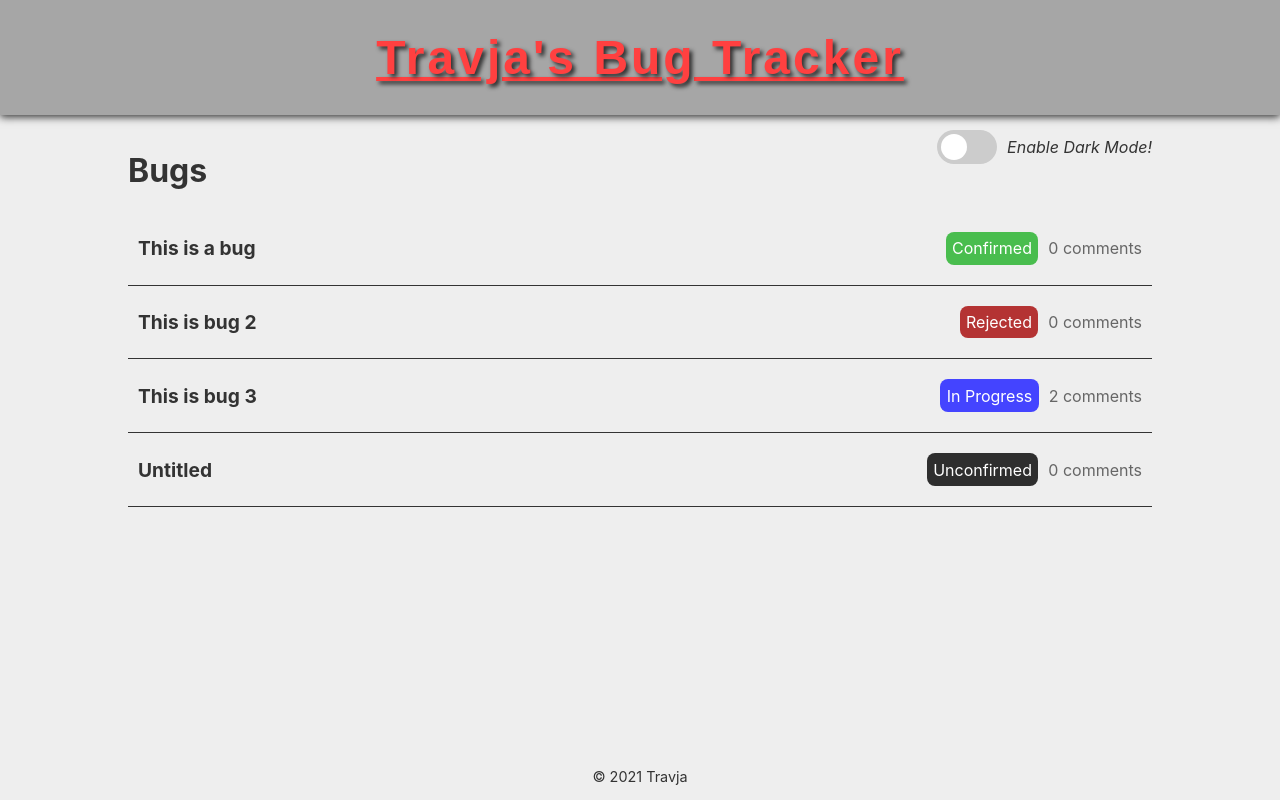
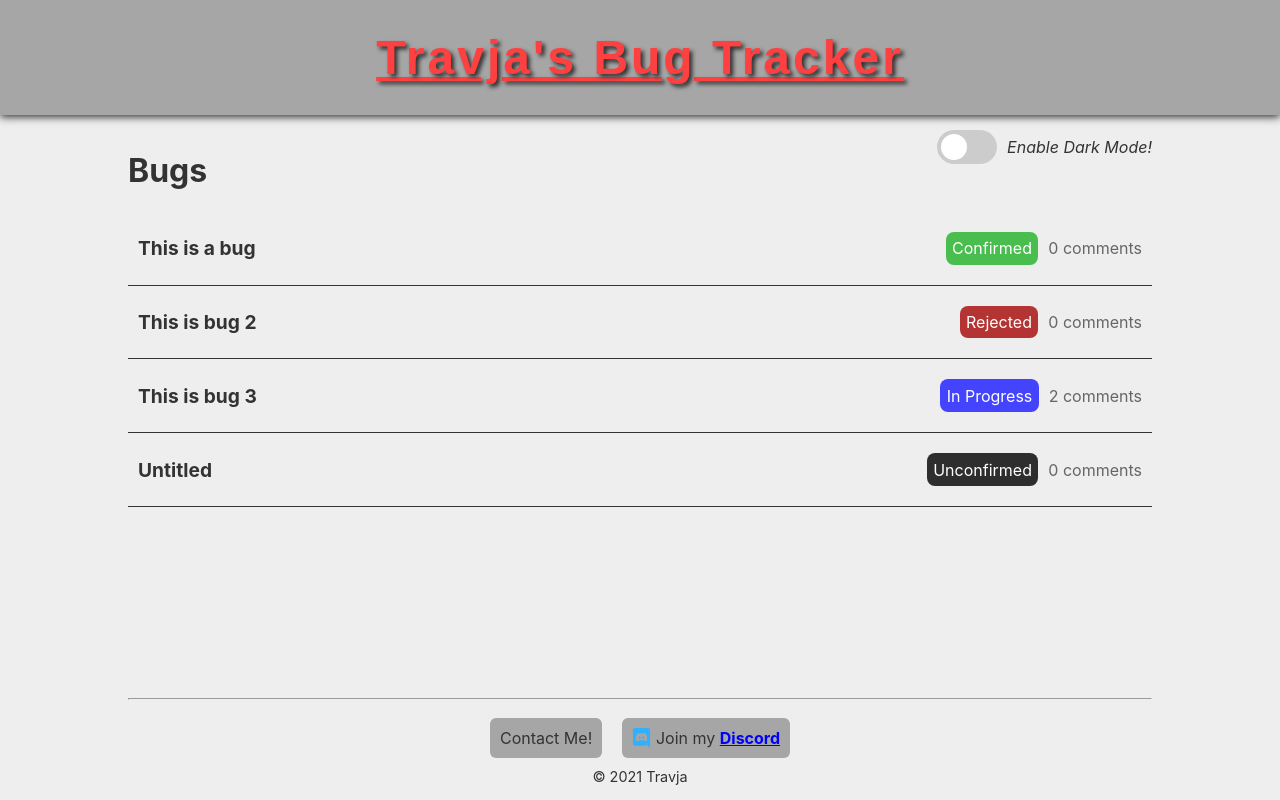
Before and after one commit to Travja/Svelte, a Svelte app: page / in a window 1280 px wide. Built offline with nearby package versions, Linux system fonts and the light colour scheme.

Commit message:
Add more proper footer

```diff
--- a/src/App.svelte
+++ b/src/App.svelte
@@ -2,6 +2,7 @@
     import Bug from './modules/Bug.svelte';
     import BugListItem from './modules/BugListItem.svelte';
     import ThemeSwitcher from './modules/ThemeSwitcher.svelte';
+    import Footer from './modules/Footer.svelte';
 
     let bugObjs = [];
 
@@ -70,7 +71,7 @@
         <!--    </div>-->
     </div>
     <div class="spacer"/>
-    <div class="footer">&copy; 2021 Travja</div>
+    <Footer/>
 </div>
 
 
@@ -121,9 +122,4 @@
         list-style-type: none;
         padding: 0;
     }
-
-    .footer {
-        text-align: center;
-        font-size: 0.9em;
-    }
 </style>
--- /dev/null
+++ b/src/modules/DiscordButton.svelte
@@ -0,0 +1,40 @@
+<!--suppress CssUnresolvedCustomProperty -->
+<script>
+    export let fontSize;
+</script>
+
+<a href="https://discord.gg/VwrK3jj" style="--font-size:{fontSize}em;--img-size:{fontSize*1.2}em">
+    <img src="/discord.svg" class="discord" alt="Discord"/>&nbsp;Join my&nbsp;<span
+        class="highlight">Discord</span>
+</a>
+
+<style>
+    a {
+        font-size: var(--font-size);
+        margin: 10px;
+        padding: 10px;
+        border-radius: 6px;
+        background-color: rgba(0, 0, 0, .3);
+        display: flex;
+        align-items: center;
+    }
+
+    .discord {
+        color: #66bb6a;
+        width: var(--img-size);
+    }
+
+    .highlight {
+        color: var(--link-color);
+        font-weight: bold;
+        text-decoration: underline;
+    }
+
+    a {
+        color: var(--fg-color);
+    }
+
+    a:hover {
+        text-decoration: none;
+    }
+</style>
--- /dev/null
+++ b/src/modules/Footer.svelte
@@ -0,0 +1,42 @@
+<script>
+    import DiscordButton from './DiscordButton.svelte';
+</script>
+
+<footer>
+    <hr>
+    <div class="links">
+        <a href="#">Contact Me!</a>
+        <DiscordButton fontSize="1"/>
+    </div>
+    <div class="copy">&copy; 2021 Travja</div>
+</footer>
+
+<style>
+    .links {
+        display: flex;
+        align-items: center;
+        justify-content: center;
+    }
+
+    .links > * {
+        margin: 10px;
+        padding: 10px;
+        border-radius: 6px;
+        background-color: rgba(0, 0, 0, .3);
+        display: flex;
+        align-items: center;
+    }
+
+    a {
+        color: var(--fg-color);
+    }
+
+    a:hover {
+        text-decoration: none;
+    }
+
+    .copy {
+        text-align: center;
+        font-size: 0.9em;
+    }
+</style>
```
Also changed, not shown: public/discord.svg (added).
